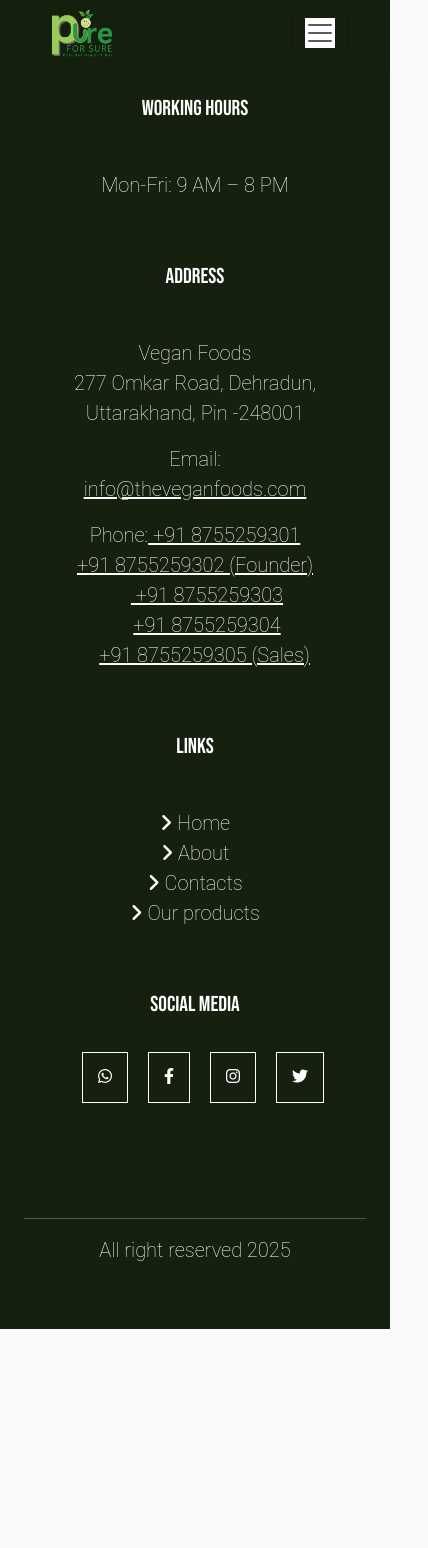
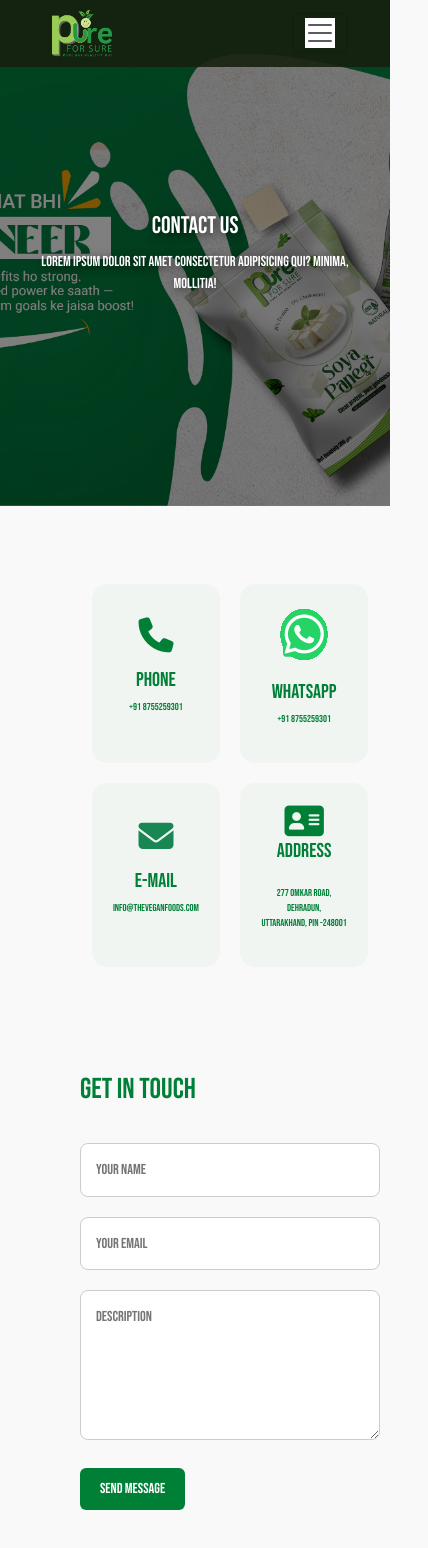
Before and after one commit to ShraddhaAmbekar/soya-paneer, a React (Create React App) app: page /contact in a window 390 px wide. Shown: the top 1548 px of the page, 428 px wide, since content can reach past the window. Before the commit the page ends 1329 px from the top, so only its background shows below. Built offline with nearby package versions, Linux system fonts and the light colour scheme.

Commit message:
contact us page

```diff
--- a/src/App.js
+++ b/src/App.js
@@ -9,6 +9,7 @@
 import { Routes, Route } from 'react-router';
 import About from './pages/About';
 import ScrollToTop from './pages/ScrollToTop';
+import Contact from './pages/Contact';
 
 function App() {
   return (
@@ -19,7 +20,7 @@
         <Routes>
           <Route path="/" element={<Home />} />
            <Route path="/about" element={<About />} />
-           {/* <Route path="/contact" element={<Contact />}/> */}
+           <Route path="/contact" element={<Contact />}/>
             {/* <Route path="/products" element={<Products />}/> */ }
 
           <Route />
--- a/src/component/Footer.jsx
+++ b/src/component/Footer.jsx
@@ -21,12 +21,11 @@
             <p> Vegan Foods<br />
             277 Omkar Road, Dehradun, Uttarakhand, Pin -248001 </p>
             <p>Email: <a href="mailto:info@theveganfood.com" className="text-white text-decoration-underline">info@theveganfoods.com</a></p>
-            <p>Phone:
-              <a className="text-white text-decoration-underline"> +91 8755259301</a><br />
-              <a className="text-white text-decoration-underline">  +91 8755259302 (Founder)</a><br /> &nbsp; &nbsp; &nbsp;
-                <a className="text-white text-decoration-underline"> +91 8755259303</a><br /> &nbsp; &nbsp; &nbsp;
-      <a className="text-white text-decoration-underline">+91 8755259304</a><br /> &nbsp; &nbsp;    <a className="text-white text-decoration-underline"> +91 8755259305 (Sales) </a><br />
-
+            <p>Phone: &nbsp;
+              <a className="text-white text-decoration-underline"> +91 8755259301</a><br />&nbsp; &nbsp; &nbsp; &nbsp; &nbsp; &nbsp;
+                <a className="text-white text-decoration-underline"> +91 8755259303</a><br /> &nbsp; &nbsp; &nbsp; &nbsp;
+      <a className="text-white text-decoration-underline">+91 8755259304</a><br /> &nbsp; &nbsp;    <a className="text-white text-decoration-underline"> +91 8755259305 (Sales) </a><br />&nbsp; &nbsp;
+   <a className="text-white text-decoration-underline">  +91 8755259302 (Founder)</a><br /> &nbsp; &nbsp; &nbsp;
                 </p>
 
           </div>
@@ -49,16 +48,16 @@
             <ul className="list-unstyled d-flex">
 
               <li >
-                <a style={{ color: 'white', border: '1px white solid', margin: '10px', padding: '15px' }} href=""><i className='fab fa-whatsapp'></i></a>
+                <a style={{ color: 'white', border: '1px white solid', margin: '10px', padding: '15px' }} href="https://wa.me/918755259301?text=Hello%20I%20want%20to%20know%20more" target='_blank'><i className='fab fa-whatsapp'></i></a>
               </li>
               <li >
-                <a style={{ color: 'white', border: '1px white solid', margin: '10px', padding: '15px' }} href="https://www.facebook.com/profile.php?id=61578200260052"><i className="fab fa-facebook-f"></i></a>
+                <a style={{ color: 'white', border: '1px white solid', margin: '10px', padding: '15px' }} href="https://www.facebook.com/profile.php?id=61578200260052"  target='_blank'><i className="fab fa-facebook-f"></i></a>
               </li>
               <li>
-                <a style={{ color: 'white', border: '1px white solid', padding: '15px', margin: '10px' }} href="https://www.instagram.com/theveganfoodz?igsh=MXVscnRoZmo1MHFmMA=="><i className="fab fa-instagram"></i></a>
+                <a style={{ color: 'white', border: '1px white solid', padding: '15px', margin: '10px' }} href="https://www.instagram.com/theveganfoodz?igsh=MXVscnRoZmo1MHFmMA=="  target='_blank'><i className="fab fa-instagram"></i></a>
               </li>
               <li >
-                <a style={{ color: 'white', border: '1px white solid', padding: '15px', margin: '10px' }} href="https://x.com/"><i className="fab fa-twitter"></i></a>
+                <a style={{ color: 'white', border: '1px white solid', padding: '15px', margin: '10px' }} href="https://x.com/"  target='_blank'><i className="fab fa-twitter"></i></a>
               </li>
             </ul>
           </div>
--- a/src/pages/About.css
+++ b/src/pages/About.css
@@ -47,7 +47,7 @@
 }
 
 .about-why {
-  background-color: #EAE6DA;
+padding-top:50px
 }
 
 .about-why ul {
--- /dev/null
+++ b/src/pages/Contact.css
@@ -0,0 +1,230 @@
+/* ========================= */
+/* HERO SECTION */
+/* ========================= */
+.contact-hero {
+  background: url("/public/assets/images/home.jpg") center/cover no-repeat;
+  position: relative;
+  height: 60vh;
+  display: flex;
+  align-items: center;
+  justify-content: center;
+}
+
+.contact-hero .overlay {
+  background: rgba(0, 0, 0, 0.5);
+  width: 100%;
+  height: 100%;
+  position: absolute;
+  top: 0;
+  left: 0;
+  display: flex;
+  align-items: center;
+  justify-content: center;
+  color: white;
+  text-align: center;
+  padding: 20px;
+  text-shadow: 2px 2px 8px rgba(0, 0, 0, 0.6);
+}
+
+.contact-hero .overlay h1 {
+  font-size: 2.5rem;
+  margin-bottom: 10px;
+}
+.contact-hero .overlay p {
+  font-size: 1.1rem;
+  max-width: 600px;
+  margin: auto;
+}
+
+/* ========================= */
+/* MAIN CONTENT */
+/* ========================= */
+.contact-content {
+  display: flex;
+  flex-wrap: wrap;
+  gap: 40px;
+  justify-content: center;
+  margin-top: 40px;
+  padding: 20px;
+  max-width: 1200px;
+  margin-left: auto;
+  margin-right: auto;
+}
+
+/* Contact Info */
+.contact-info {
+  flex: 1 1 350px;
+}
+
+/* Contact Form */
+.contact-form {
+  flex: 1 1 350px;
+  display: flex;
+  flex-direction: column;
+  gap: 20px;
+}
+
+.contact-form h1 {
+  font-size: 1.8rem;
+  margin-bottom: 15px;
+}
+
+.contact-form input,
+.contact-form textarea {
+  padding: 15px;
+  font-size: 1rem;
+  border: 1px solid #ccc;
+  border-radius: 8px;
+  width: 100%;
+}
+
+.contact-form textarea {
+  resize: vertical;
+  min-height: 150px;
+}
+
+/* Button */
+.btn-success {
+  background-color: #008037;
+  color: white;
+  border: none;
+  padding: 12px 25px;
+  border-radius: 6px;
+  font-size: 1rem;
+  cursor: pointer;
+  transition: 0.3s ease;
+  width: fit-content;
+}
+
+.btn-success:hover {
+  background-color: #006c2f;
+  transform: scale(1.05);
+}
+
+/* ========================= */
+/* ICON BOXES */
+/* ========================= */
+.icon-container {
+  display: flex;
+  flex-wrap: wrap;
+  justify-content: center;
+  gap: 20px;
+}
+
+.icon-box {
+  flex: 1 1 250px;
+
+  height: auto;
+  padding: 20px;
+  background-color: #00803709;
+  border-radius: 15px;
+  display: flex;
+  justify-content: center;
+  align-items: center;
+  flex-direction: column;
+  text-align: center;
+  transition: 0.3s ease;
+}
+
+.icon-box:hover {
+  background-color: #00803715;
+  transform: translateY(-5px);
+}
+
+.icon {
+  font-size: 50px;
+}
+
+.whatsapp {
+  color: #fff;
+  background: linear-gradient(#25d366, #25d366) 14% 84%/16% 16% no-repeat,
+              radial-gradient(#25d366 60%, transparent 0);
+  font-size: 60px;
+  transition: 0.3s ease;
+  border-radius: 50%;
+  padding: 10px;
+}
+
+.whatsapp:hover {
+  transform: scale(1.1);
+  filter: drop-shadow(0 0 8px #25d366);
+}
+
+/* ========================= */
+/* MAP */
+/* ========================= */
+.map-container {
+  margin-top: 40px;
+  border-radius: 12px;
+  overflow: hidden;
+  box-shadow: 0 4px 20px rgba(0, 0, 0, 0.1);
+}
+.map-container iframe {
+  width: 100%;
+  border: none;
+  min-height: 350px;
+}
+
+/* ========================= */
+/* RESPONSIVE DESIGN */
+/* ========================= */
+
+/* Tablets */
+@media (max-width: 992px) {
+  .contact-hero .overlay h1 {
+    font-size: 2rem;
+  }
+  .contact-hero .overlay p {
+    font-size: 1rem;
+  }
+  .contact-content {
+    flex-direction: column;
+    align-items: center;
+  }
+}
+
+/* Mobiles */
+@media (max-width: 576px) {
+  .contact-hero {
+
+  }
+  .contact-hero .overlay h1 {
+    font-size: 1.5rem;
+  }
+  .contact-hero .overlay p {
+    font-size: 0.9rem;
+  }
+
+  .contact-form input,
+  .contact-form textarea {
+    min-width: 300px;
+    font-size: 0.9rem;
+  }
+
+  .btn-success {
+    font-size: 0.9rem;
+    padding: 10px 20px;
+  }
+
+  .icon-container {
+    flex-direction: column;
+    align-items: center;
+    gap: 20px;
+
+  }
+
+  .icon-box {
+    flex: 1 1 180px;
+font-size:10px ;
+    max-width: 350px;  /* keeps icons neat */
+    margin: 10px;
+  }
+
+  .icon {
+    font-size: 35px;
+  }
+  .whatsapp {
+    font-size: 45px;
+    padding: 8px;
+  }
+}
--- /dev/null
+++ b/src/pages/Contact.jsx
@@ -0,0 +1,133 @@
+import React, { useState } from 'react';
+import './Contact.css';
+
+const Contact = () => {
+  const [formData, setFormData] = useState({
+    name: '',
+    email: '',
+    message: ''
+  });
+
+  const handleChange = (e) => {
+    const { name, value } = e.target;
+    setFormData((prevData) => ({
+      ...prevData,
+      [name]: value
+    }));
+  };
+
+  const handleSubmit = (event) => {
+    event.preventDefault();
+    const valid = true;
+
+    if (valid) {
+      alert("Message submitted successfully!");
+
+      // Clear form fields
+      setFormData({
+        name: '',
+        email: '',
+        message: ''
+      });
+    }
+  };
+
+  return (
+    <div>
+      <section className="contact-hero">
+        <div className="overlay">
+          <div className="container text-center">
+            <h1>Contact Us</h1>
+            <p>Lorem ipsum dolor sit amet consectetur adipisicing qui? Minima, mollitia!</p>
+          </div>
+        </div>
+      </section>
+      <div className="container">
+        <div className="contact-content">
+          <div className="contact-info">
+            <div className="container py-2">
+              <div className="d-flex">
+                <div className="icon-box text-center">
+                  <div>
+                    <i class="fa fa-phone icon"></i>
+                    <br /><br />
+                    <h5>Phone</h5>
+                    <p>+91 8755259301</p>
+                  </div>
+                </div>
+
+                <div className="icon-box text-center">
+                  <div>
+                    <a href="https://wa.me/918755259301?text=Hello%20I%20want%20to%20know%20more" target="_blank"> <i class='fab fa-whatsapp whatsapp icon'></i></a>
+
+                    <br /><br />
+                    <h5>Whatsapp</h5>
+                    <p>+91 8755259301</p>
+                  </div>
+                </div>
+              </div>
+
+              <div className='d-flex'>
+                <div className="icon-box text-center">
+                  <div>  <a href="https://mail.google.com/mail/?view=cm&fs=1&to=info@theveganfoods.com&su=Hello&body=I%20want%20to%20connect%20with%20you." target="_blank" className='text-success'>
+                    <i class='fa fa-envelope icon'></i></a>
+
+                    <br /><br />
+                    <h5>E-mail</h5>
+                    <p>info@theveganfoods.com</p>
+                  </div></div>
+                <div className="icon-box  text-center"><div><i class="fa fa-address-card icon " aria-hidden="true"></i>
+                  <br />
+                  <h5>
+                    Address
+                  </h5><br />
+                  <p>277 Omkar Road, Dehradun, <br />Uttarakhand, Pin -248001</p>
+                </div></div>
+              </div>
+            </div>
+          </div>
+
+          <form className="contact-form p-5" onSubmit={handleSubmit}>
+            <h1 className=''>Get in Touch</h1>
+            <div className="form-group">
+              <input
+                type="text"
+                name="name"
+                placeholder="Your Name"
+                value={formData.name}
+                onChange={handleChange}
+                required
+              />
+            </div>
+            <div className="form-group">
+              <input
+                type="email"
+                name="email"
+                placeholder="Your Email"
+                value={formData.email}
+                onChange={handleChange}
+                required
+              />
+            </div>
+            <div className="form-group">
+              <textarea
+                name="message"
+                placeholder="Description"
+                value={formData.message}
+                onChange={handleChange}
+                required
+              ></textarea>
+            </div>
+            <button type="submit" className="btn-success">Send Message</button>
+          </form>
+        </div>
+
+        <div className="map-container">
+          <iframe src="https://www.google.com/maps/embed?pb=!1m17!1m12!1m3!1d3443.8367128414125!2d78.03948557556464!3d30.32716207478241!2m3!1f0!2f0!3f0!3m2!1i1024!2i768!4f13.1!3m2!1m1!2zMzDCsDE5JzM3LjgiTiA3OMKwMDInMzEuNCJF!5e0!3m2!1sen!2sin!4v1756380191359!5m2!1sen!2sin" max-width="1000" width='100%' height="450" ></iframe>
+        </div>
+      </div>
+    </div>
+  );
+};
+
+export default Contact;
```
Also changed, not shown: src/pages/About.jsx (+10 -10 lines).
